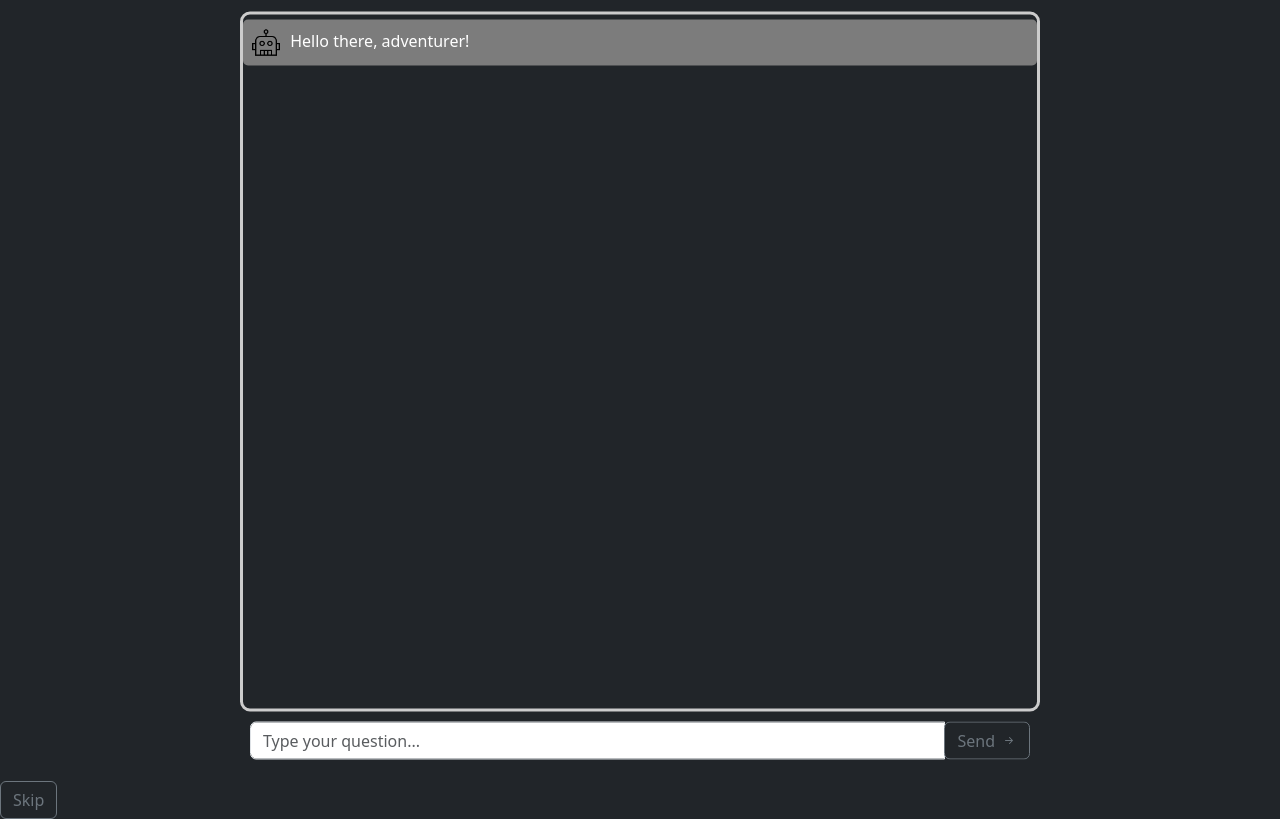
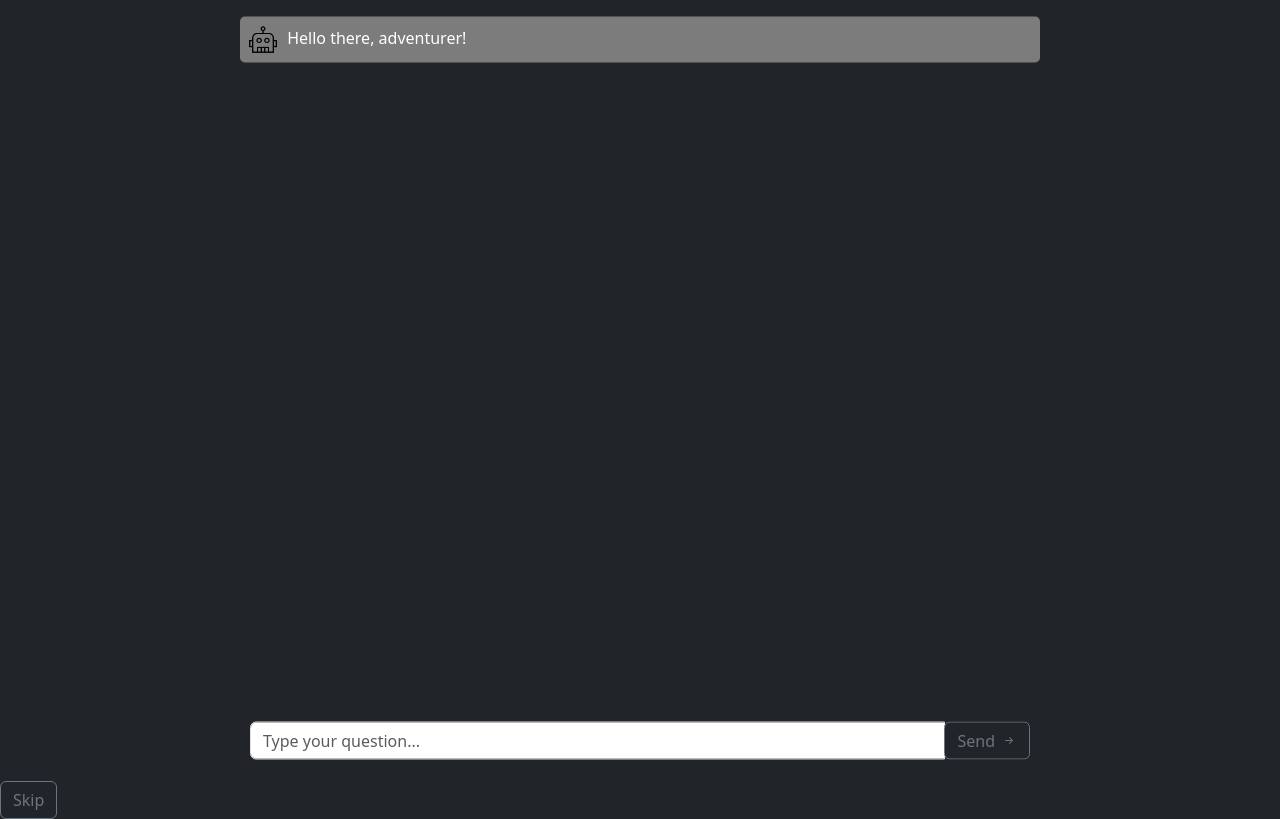
Before and after one commit to Zarser/Dayz-Support-Bot, a website: page index.html in a window 1280 px wide. Shown: the part 86-905 px from the top of the page. Drawn offline with nearby package versions, Linux system fonts and the light colour scheme.

Commit message:
Update style.css

```diff
--- a/style.css
+++ b/style.css
@@ -18,8 +18,7 @@
 }
 
 .chat-box {
-    border: 3px solid #ccc;
-    border-radius: 10px;
+
     height: 700px;
     width: 100%;
     width: 800px;
```
